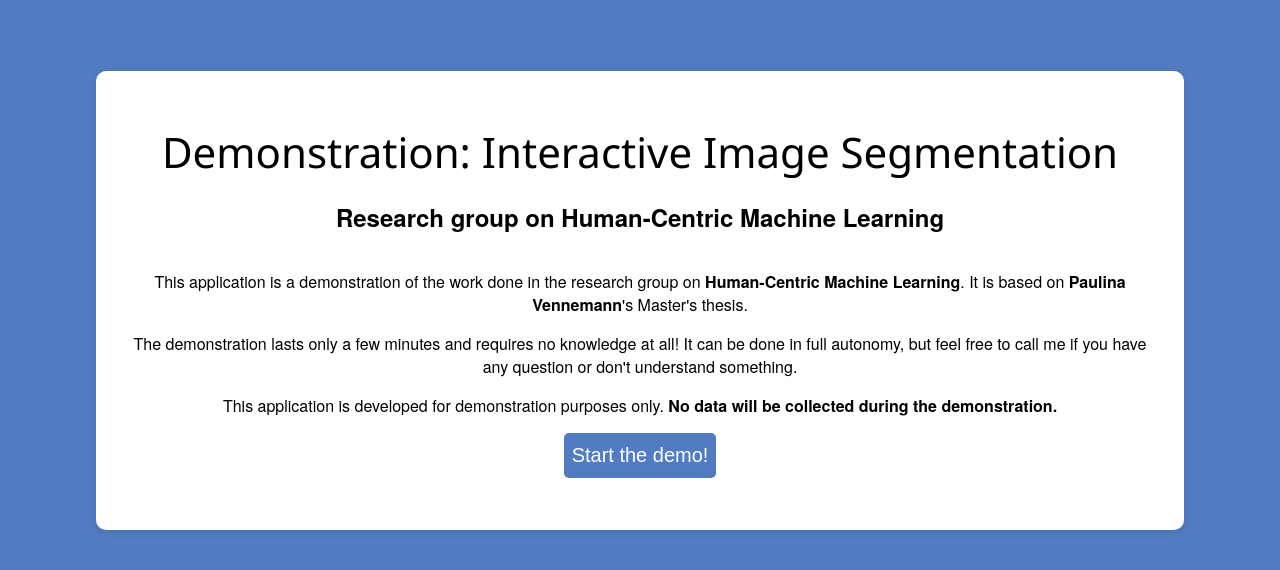
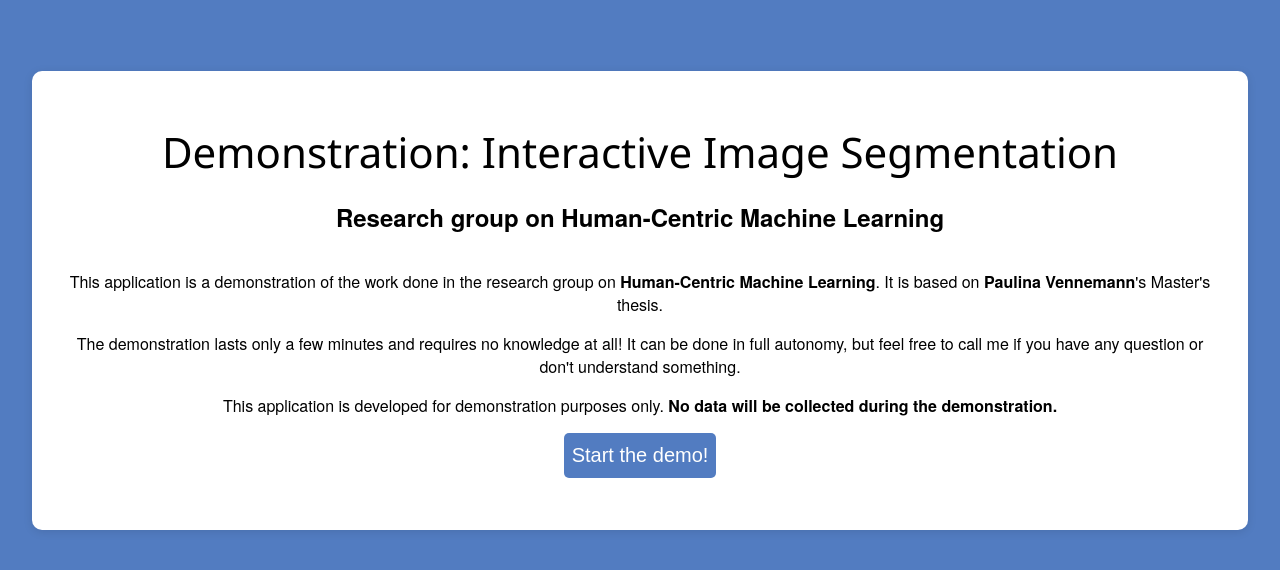
Before and after one commit to ppaamm/InteractiveSatImagesSegmentation, a Django app: page /home/ in a window 1280 px wide. Shown: the top 570 px of the page. Run offline with Django 5.2, Linux system fonts and the light colour scheme.

Commit message:
Minor graphic changes

```diff
--- a/experiment/templates/experiment/index.html
+++ b/experiment/templates/experiment/index.html
@@ -10,9 +10,9 @@
 {% block content %}
 <!-- testing this -->
 <div class="box">
-    <div class="title-container" style="margin-bottom: 2rem;">
+    <!--<div class="title-container" style="margin-bottom: 2rem;">
         <div class = "title">Display a plot</div>
-    </div>
+    </div>-->
 
     <div id="segmentation-ribbon" style="display: none;" class="segmentation-ribbon"></div>
 
--- a/static/style.css
+++ b/static/style.css
@@ -30,7 +30,7 @@ body {
 }
 
 .box {
-  width: 80vw;
+  width: 90vw;
   background-color: white;
   border-radius: 4px;
   padding: 20px;
```
